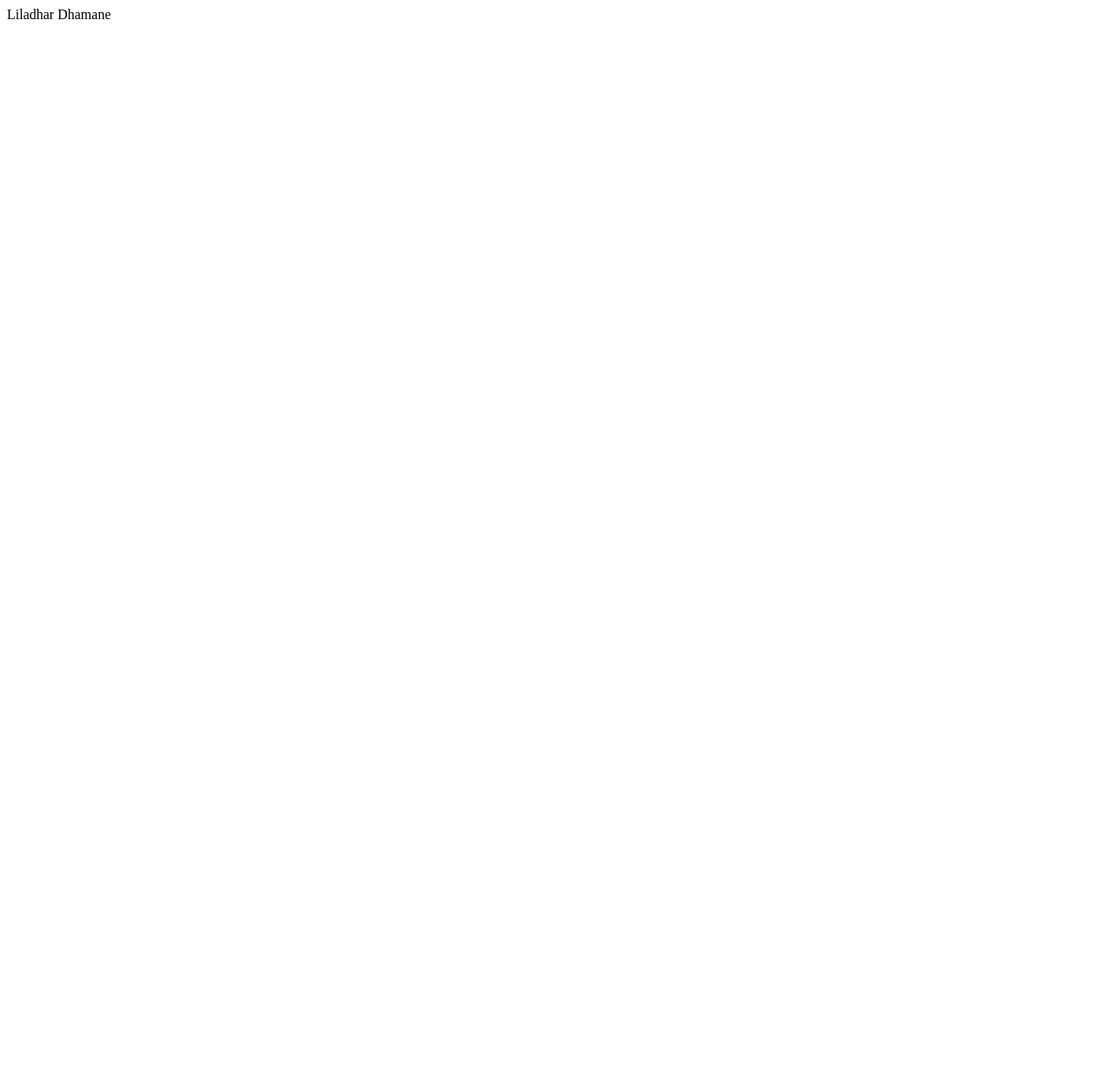
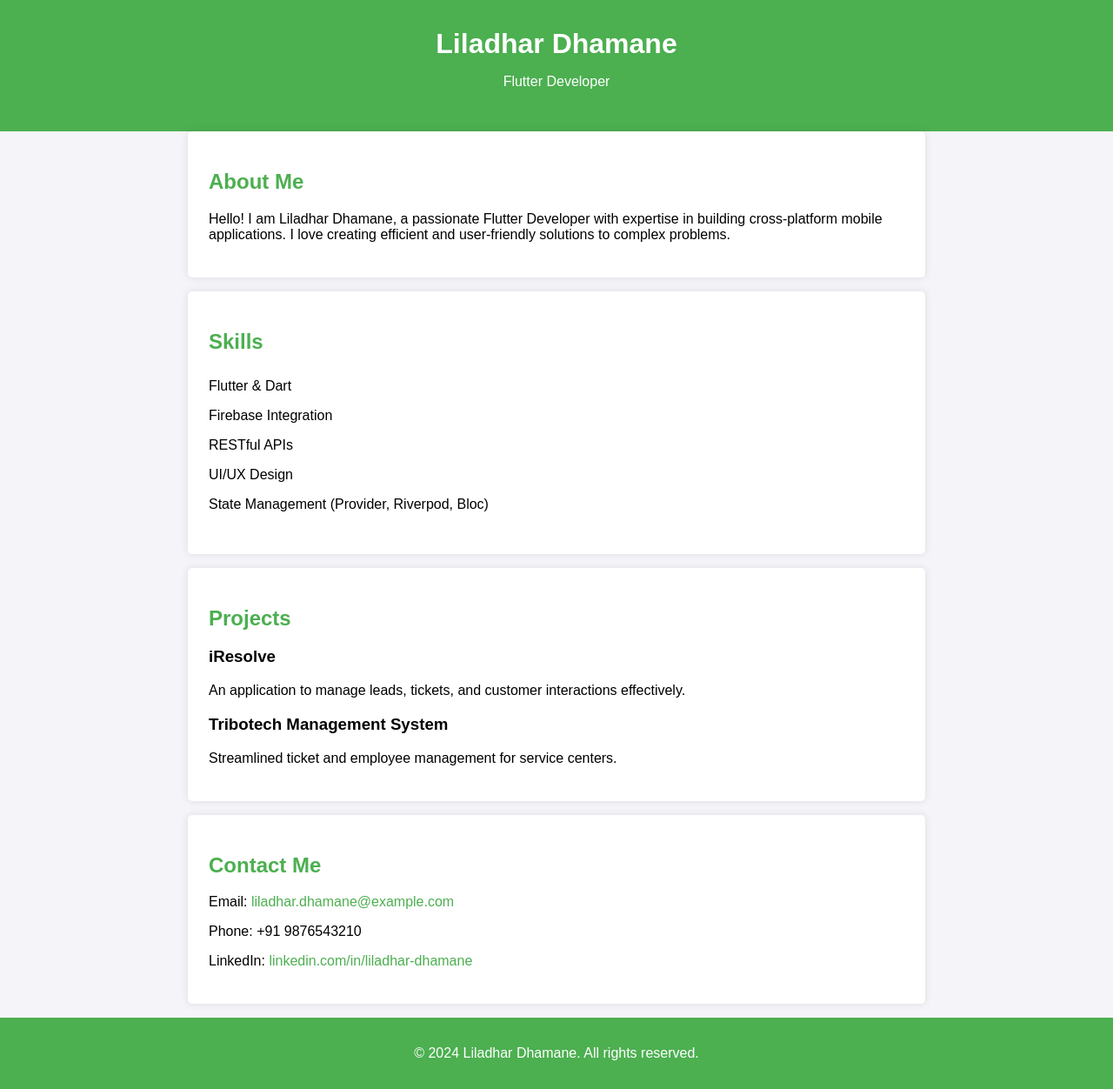
Before and after one commit to LiladharDhamane/LiladharDhamane, a plain HTML site: page index.html in a window 1280 px wide. Shown: the whole page at 87% size. Before the commit the page ends 800 px from the top, so only its background shows below. Drawn offline with Linux system fonts and the light colour scheme.

Commit message:
Update index.html

```diff
--- a/index.html
+++ b/index.html
@@ -1 +1,121 @@
-Liladhar Dhamane
+<!DOCTYPE html>
+<html lang="en">
+<head>
+    <meta charset="UTF-8">
+    <meta name="viewport" content="width=device-width, initial-scale=1.0">
+    <title>Portfolio - Liladhar Dhamane</title>
+    <style>
+        body {
+            font-family: Arial, sans-serif;
+            margin: 0;
+            padding: 0;
+            background-color: #f4f4f9;
+        }
+
+        header {
+            background-color: #4CAF50;
+            color: white;
+            text-align: center;
+            padding: 2rem 0;
+        }
+
+        header h1 {
+            margin: 0;
+        }
+
+        section {
+            padding: 2rem;
+            max-width: 800px;
+            margin: auto;
+        }
+
+        .about, .skills, .projects, .contact {
+            background: white;
+            margin-bottom: 1rem;
+            padding: 1.5rem;
+            border-radius: 5px;
+            box-shadow: 0 0 10px rgba(0, 0, 0, 0.1);
+        }
+
+        h2 {
+            color: #4CAF50;
+        }
+
+        ul {
+            list-style-type: none;
+            padding: 0;
+        }
+
+        ul li {
+            padding: 0.5rem 0;
+        }
+
+        .contact a {
+            color: #4CAF50;
+            text-decoration: none;
+        }
+
+        .contact a:hover {
+            text-decoration: underline;
+        }
+
+        footer {
+            text-align: center;
+            padding: 1rem;
+            background-color: #4CAF50;
+            color: white;
+        }
+
+        .projects img {
+            width: 100%;
+            border-radius: 5px;
+            margin-top: 1rem;
+        }
+    </style>
+</head>
+<body>
+    <header>
+        <h1>Liladhar Dhamane</h1>
+        <p>Flutter Developer</p>
+    </header>
+
+    <section class="about">
+        <h2>About Me</h2>
+        <p>Hello! I am Liladhar Dhamane, a passionate Flutter Developer with expertise in building cross-platform mobile applications. I love creating efficient and user-friendly solutions to complex problems.</p>
+    </section>
+
+    <section class="skills">
+        <h2>Skills</h2>
+        <ul>
+            <li>Flutter & Dart</li>
+            <li>Firebase Integration</li>
+            <li>RESTful APIs</li>
+            <li>UI/UX Design</li>
+            <li>State Management (Provider, Riverpod, Bloc)</li>
+        </ul>
+    </section>
+
+    <section class="projects">
+        <h2>Projects</h2>
+        <div>
+            <h3>iResolve</h3>
+            <p>An application to manage leads, tickets, and customer interactions effectively.</p>
+        </div>
+        <div>
+            <h3>Tribotech Management System</h3>
+            <p>Streamlined ticket and employee management for service centers.</p>
+        </div>
+    </section>
+
+    <section class="contact">
+        <h2>Contact Me</h2>
+        <p>Email: <a href="mailto:liladhar.dhamane@example.com">liladhar.dhamane@example.com</a></p>
+        <p>Phone: +91 9876543210</p>
+        <p>LinkedIn: <a href="https://www.linkedin.com/in/liladhar-dhamane">linkedin.com/in/liladhar-dhamane</a></p>
+    </section>
+
+    <footer>
+        <p>&copy; 2024 Liladhar Dhamane. All rights reserved.</p>
+    </footer>
+</body>
+</html>
```
